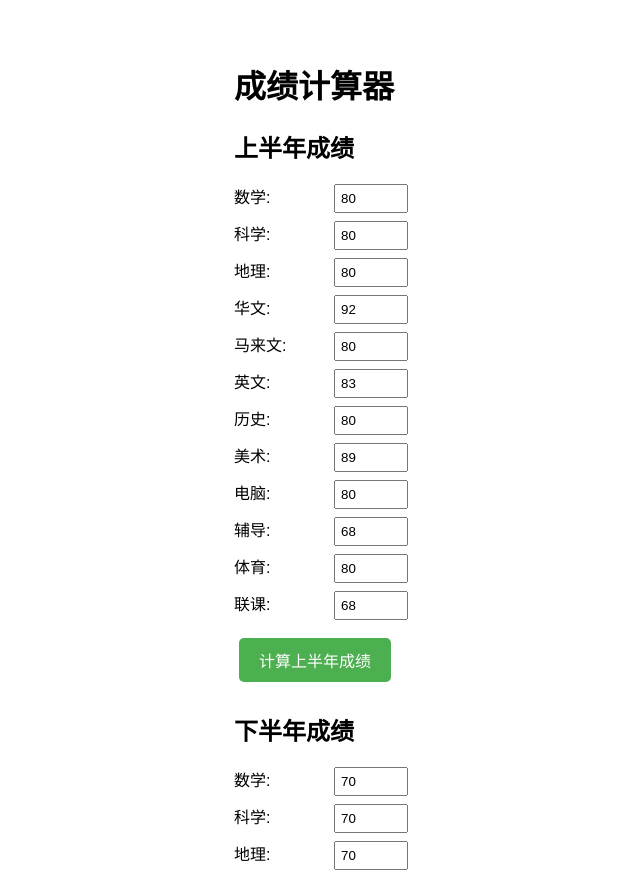
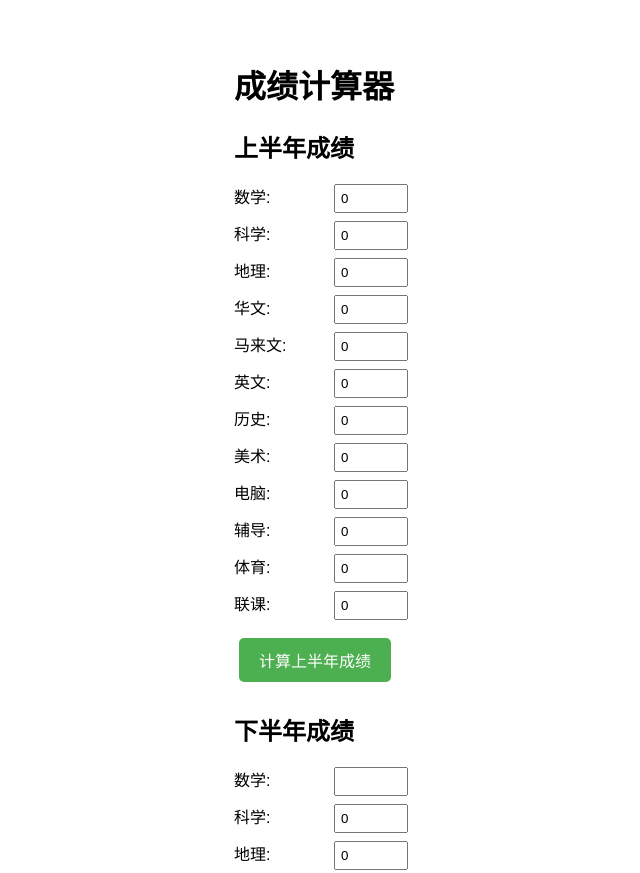
Before and after one commit to y428s/-, a plain HTML site: page index.html in a window 1280 px wide. Shown: the top 873 px of the page, without its empty margins (106-746 px from the left). Drawn offline with Linux system fonts and the light colour scheme.

Commit message:
Update index.html

```diff
--- a/index.html
+++ b/index.html
@@ -45,25 +45,25 @@
     <h1>成绩计算器</h1>
 
     <h2>上半年成绩</h2>
-    <div class="subject"><label>数学:</label><input type="number" id="math1" value="80"></div>
-    <div class="subject"><label>科学:</label><input type="number" id="sc1" value="80"></div>
-    <div class="subject"><label>地理:</label><input type="number" id="geo1" value="80"></div>
-    <div class="subject"><label>华文:</label><input type="number" id="ch1" value="92"></div>
-    <div class="subject"><label>马来文:</label><input type="number" id="bm1" value="80"></div>
-    <div class="subject"><label>英文:</label><input type="number" id="eng1" value="83"></div>
-    <div class="subject"><label>历史:</label><input type="number" id="his1" value="80"></div>
-    <div class="subject"><label>美术:</label><input type="number" id="art1" value="89"></div>
-    <div class="subject"><label>电脑:</label><input type="number" id="compu1" value="80"></div>
-    <div class="subject"><label>辅导:</label><input type="number" id="conse1" value="68"></div>
-    <div class="subject"><label>体育:</label><input type="number" id="pe1" value="80"></div>
-    <div class="subject"><label>联课:</label><input type="number" id="co1" value="68"></div>
+    <div class="subject"><label>数学:</label><input type="number" id="math1" value="0"></div>
+    <div class="subject"><label>科学:</label><input type="number" id="sc1" value="0"></div>
+    <div class="subject"><label>地理:</label><input type="number" id="geo1" value="0"></div>
+    <div class="subject"><label>华文:</label><input type="number" id="ch1" value="0"></div>
+    <div class="subject"><label>马来文:</label><input type="number" id="bm1" value="0"></div>
+    <div class="subject"><label>英文:</label><input type="number" id="eng1" value="0"></div>
+    <div class="subject"><label>历史:</label><input type="number" id="his1" value="0"></div>
+    <div class="subject"><label>美术:</label><input type="number" id="art1" value="0"></div>
+    <div class="subject"><label>电脑:</label><input type="number" id="compu1" value="0"></div>
+    <div class="subject"><label>辅导:</label><input type="number" id="conse1" value="0"></div>
+    <div class="subject"><label>体育:</label><input type="number" id="pe1" value="0"></div>
+    <div class="subject"><label>联课:</label><input type="number" id="co1" value="0"></div>
 
     <button onclick="calculateSemester1()">计算上半年成绩</button>
 
     <h2>下半年成绩</h2>
-    <div class="subject"><label>数学:</label><input type="number" id="math2" value="70"></div>
-    <div class="subject"><label>科学:</label><input type="number" id="sc2" value="70"></div>
-    <div class="subject"><label>地理:</label><input type="number" id="geo2" value="70"></div>
+    <div class="subject"><label>数学:</label><input type="number" id="math2" value=""></div>
+    <div class="subject"><label>科学:</label><input type="number" id="sc2" value="0"></div>
+    <div class="subject"><label>地理:</label><input type="number" id="geo2" value="0"></div>
     <div class="subject"><label>华文:</label><input type="number" id="ch2" value="0"></div>
     <div class="subject"><label>马来文:</label><input type="number" id="bm2" value="0"></div>
     <div class="subject"><label>英文:</label><input type="number" id="eng2" value="0"></div>
```
